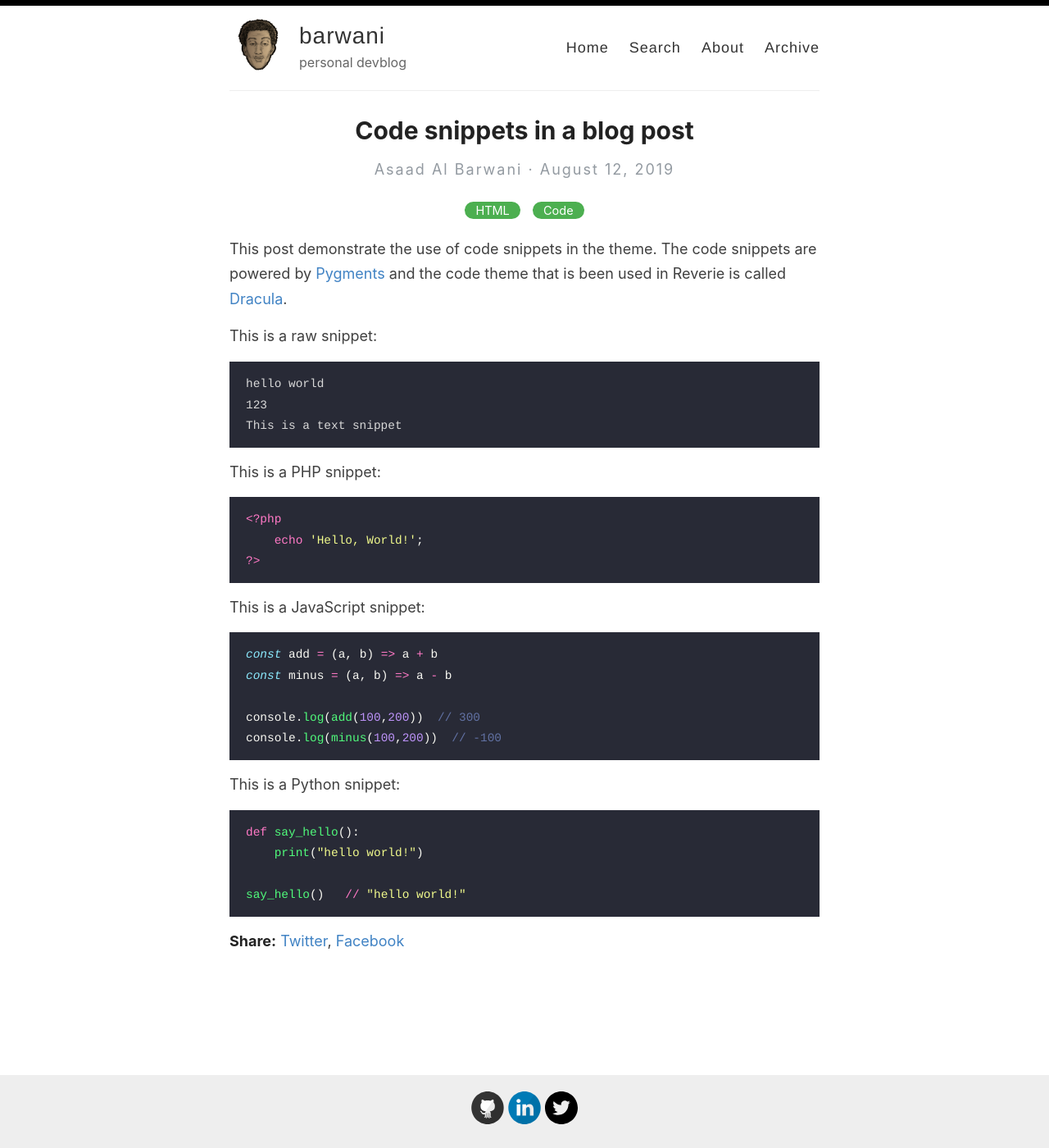
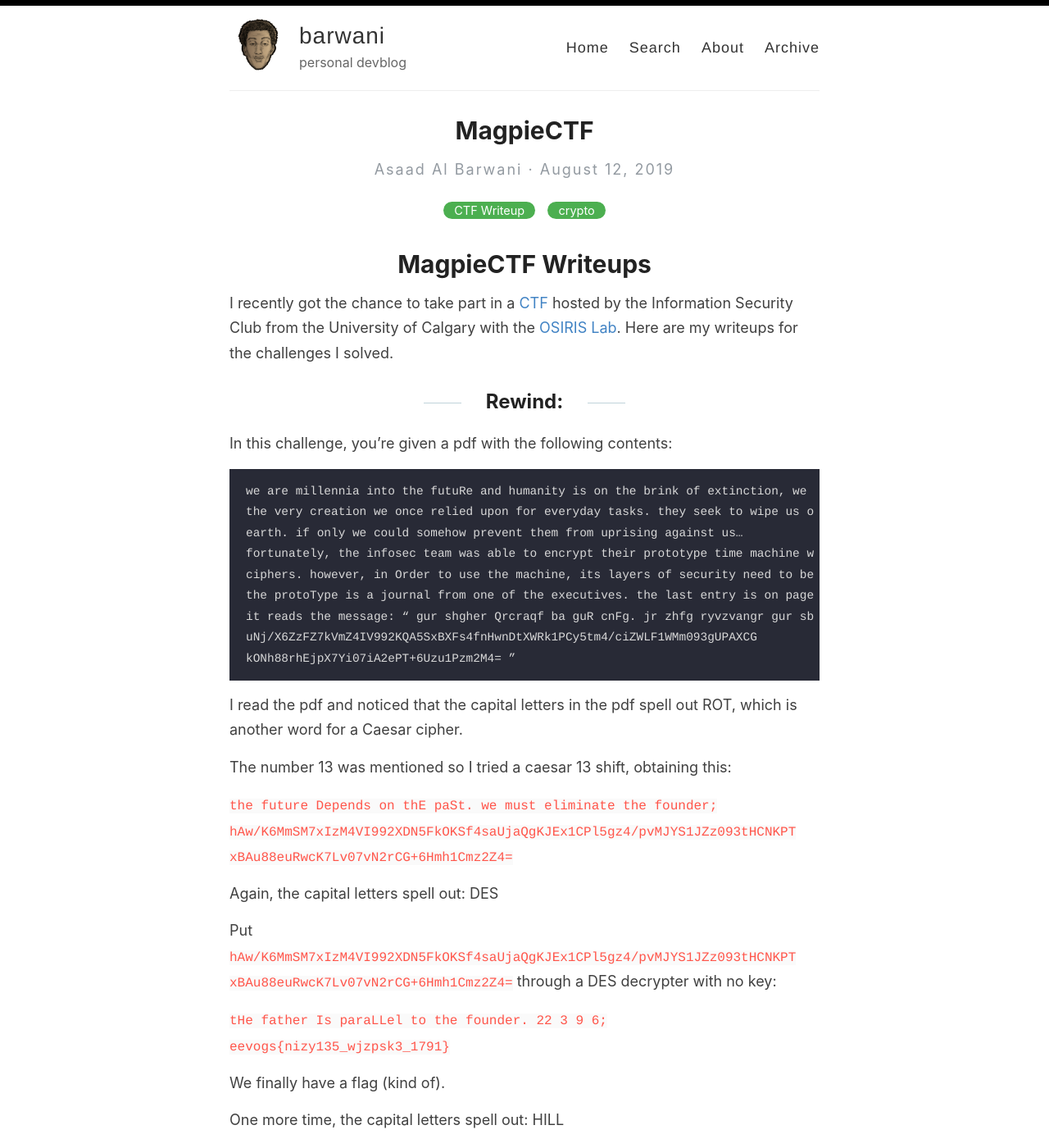
Before and after one commit to barrwani/blog, a Jekyll site: the page built from _posts/2019-8-12-code-snippets.md, in a window 1280 px wide and 1400 px high. Shown: the whole window at 82% size. Built offline with Jekyll 4.4.1, drawn with Linux system fonts in a browser that asks for light colours; some of the changed text lies outside the part shown.

Commit message:
Update 2019-8-12-code-snippets.md

````diff
--- a/_posts/2019-8-12-code-snippets.md
+++ b/_posts/2019-8-12-code-snippets.md
@@ -1,42 +1,153 @@
 ---
 layout: post
-title:  Code snippets in a blog post
-categories: [HTML,Code]
+title:  MagpieCTF
+categories: [CTF Writeup, crypto]
 ---
+# MagpieCTF Writeups
 
-This post demonstrate the use of code snippets in the theme. The code snippets are powered by [Pygments](http://pygments.org/) and the code theme that is been used in Reverie is called [Dracula](https://draculatheme.com/).
+I recently got the chance to take part in a [CTF](https://magpiectf.ca/) hosted by the Information Security Club from the University of Calgary with the [OSIRIS Lab](https://osiris.cyber.nyu.edu/). Here are my writeups for the challenges I solved.
 
-This is a raw snippet:
+
+## Rewind:
+
+In this challenge, you're given a pdf with the following contents:
 
 ```
-hello world
-123
-This is a text snippet
+we are millennia into the futuRe and humanity is on the brink of extinction, we are under attack by
+the very creation we once relied upon for everyday tasks. they seek to wipe us off the face of the
+earth. if only we could somehow prevent them from uprising against us…
+fortunately, the infosec team was able to encrypt their prototype time machine with cryptographic
+ciphers. however, in Order to use the machine, its layers of security need to be deciphered. next to
+the protoType is a journal from one of the executives. the last entry is on page 13
+it reads the message: “ gur shgher Qrcraqf ba guR cnFg. jr zhfg ryvzvangr gur sbhaqre;
+uNj/X6ZzFZ7kVmZ4IV992KQA5SxBXFs4fnHwnDtXWRk1PCy5tm4/ciZWLF1WMm093gUPAXCG
+kONh88rhEjpX7Yi07iA2ePT+6Uzu1Pzm2M4= ”
 ```
 
-This is a PHP snippet:
+I read the pdf and noticed that the capital letters in the pdf spell out ROT, which is another word for a Caesar cipher.
 
-```php
-<?php
-    echo 'Hello, World!';
-?>
-```
+The number 13 was mentioned so I tried a caesar 13 shift, obtaining this:
 
-This is a JavaScript snippet:
+`the future Depends on thE paSt. we must eliminate the founder;
+hAw/K6MmSM7xIzM4VI992XDN5FkOKSf4saUjaQgKJEx1CPl5gz4/pvMJYS1JZz093tHCNKPT
+xBAu88euRwcK7Lv07vN2rCG+6Hmh1Cmz2Z4=`
 
-```js
-const add = (a, b) => a + b
-const minus = (a, b) => a - b
+Again, the capital letters spell out: DES
 
-console.log(add(100,200))  // 300
-console.log(minus(100,200))  // -100
-```
+Put `hAw/K6MmSM7xIzM4VI992XDN5FkOKSf4saUjaQgKJEx1CPl5gz4/pvMJYS1JZz093tHCNKPT
+xBAu88euRwcK7Lv07vN2rCG+6Hmh1Cmz2Z4=` through a DES decrypter with no key:
 
-This is a Python snippet:
+`tHe father Is paraLLel to the founder. 22 3 9 6; eevogs{nizy135_wjzpsk3_1791}`
+
+We finally have a flag (kind of).
+
+One more time, the capital letters spell out: HILL
+
+Put the encrypted flag through HILL Cipher Decrypter with the matrix values `{22,3,9,6}`:
+
+`magpie{char135_babbag3_1791}`
+
+Fun little challenge!
+
+## Arbitrary or Not
+
+In this challenge, we're given `server.py` and `signature.py`, and when we netcat to the server we're prompted to enter the private key to get the flag.
+
+The basic setup is an ECDSA (Elliptic Curve Digital Signature Algorithm) where you're given a public key pair `(x,y)`, two hashed messages `hint`, which are basically just random alphabet strings hashed using some hidden hash function, and `signatures` with the 2 signature pairs for those messages.
+
+Within the `signature.py` code we have:
+`p = 1157920892103562487626974469494075735300861434152903141955`
+
+`G = ECC.EccPoint(0x6b17d1f2e12c4247f8bce6e563a440f277037d812deb33a0f4a13945d898c296, 0x4fe342e2fe1a7f9b8ee7eb4a7c0f9e162bce33576b315ececbb6406837bf51f5, 'P-256')` (base point)
+
+`n = 115792089210356248762697446949407573529996955224135760342422259061068512044369` (order of the curve)
+
+Which may or may not be useful...
+
+The basic steps of ECDSA are as follows:
+
+- Select a random nonce `k` from [1,n-1]
+- Compute a point `P= kG`
+- Set `r` as the x-coord of `P mod n`
+- Compute `s= k^{-1} (H(m)+dr) mod n`, `H(m)` is the hash of  message `m`
+
+
+I looked into common ECDSA exploits, and when looking through the `signature.py` script you find that they're using the same (hidden) `k` nonce on two different messages (the hints). The nonce is only meant to be used once (its in the name, number once...), so reusing it leads to a major vulnerability.
+
+We have two signatures for two messages, and our public key `Q=dG`, we can get two equations and solve for `d`:
+`s_1 = k^{-1}(H(m_1)+dr) mod n`
+`s_2 = k^{-1}(H(m_2)+dr) mod n`
+
+`d = (r(s_1-s_2))^-1 * (s_2*H(m_1)- s_1*(H(m_2)) mod n`
+
+As this is a known issue, there was some readily available code to use: [https://github.com/Marsh61/ECDSA-Nonce-Reuse-Exploit-Example]
+
+Using that and pwntools we can give this a go:
 
 ```python
-def say_hello():
-    print("hello world!")
+#!/usr/bin/env python3
+from pwn import *
+from ecdsa.numbertheory import inverse_mod
+import re
 
-say_hello()   // "hello world!"
+# Code courtesy of Marsh61 via Github
+def attack(publicKeyOrderInteger, signaturePair1, signaturePair2, messageHash1, messageHash2):
+    r1, s1 = signaturePair1
+    r2, s2 = signaturePair2
+
+    # Convert Hex into Int
+    L1 = int(messageHash1, 16)
+    L2 = int(messageHash2, 16)
+
+    if r1 != r2:
+        print("ERROR: The signature pairs given are not susceptible to this attack")
+        return None
+
+    numerator = (s2 * L1 - s1 * L2) % publicKeyOrderInteger
+    denominator = inverse_mod(r1 * (s1 - s2), publicKeyOrderInteger)
+
+    privateKey = (numerator * denominator) % publicKeyOrderInteger
+    return privateKey
+
+# Connect to the server
+host = 'challenge.magpiectf.ca'
+port = .... #ports gone anyways you won't be needing it
+conn = remote(host, port)
+
+# Receive data from server
+data = conn.recvuntil(b'privary key (d):').decode()
+
+# Regex to parse server output
+public_key_re = re.search(r'public key: \((\d+), (\d+)\)', data)
+hints_re = re.search(r'hints:\n(\d+)\n(\d+)', data)
+signatures_re = re.search(r'signatures: \((\d+),(\d+)\), \((\d+),(\d+)\)', data)
+
+if public_key_re and hints_re and signatures_re:
+    # Public key order for curve
+    publicKeyOrderInteger = 115792089210356248762697446949407573529996955224135760342422259061068512044369
+
+    # Extract signatures and converrt to int
+    signaturePair1 = (int(signatures_re.group(1)), int(signatures_re.group(2)))
+    signaturePair2 = (int(signatures_re.group(3)), int(signatures_re.group(4)))
+
+    # Extract message hashes, format as hexadecimal strings
+    messageHash1 = format(int(hints_re.group(1)), 'x')
+    messageHash2 = format(int(hints_re.group(2)), 'x')
+
+    # Calculate private key using attack function
+    privateKey = attack(publicKeyOrderInteger, signaturePair1, signaturePair2, messageHash1, messageHash2)
+
+    if privateKey is not None:
+        print(f"Calculated Private Key: {privateKey}")
+        conn.sendline(str(privateKey).encode())
+        final_response = conn.recvall().decode()
+        print(final_response)
+
+# Close connection
+conn.close()
 ```
+And we get our flag:
+
+`magpie{n3v3r_r3us3_y0ur_n0nc3}`
+
+Good advice!!
````
